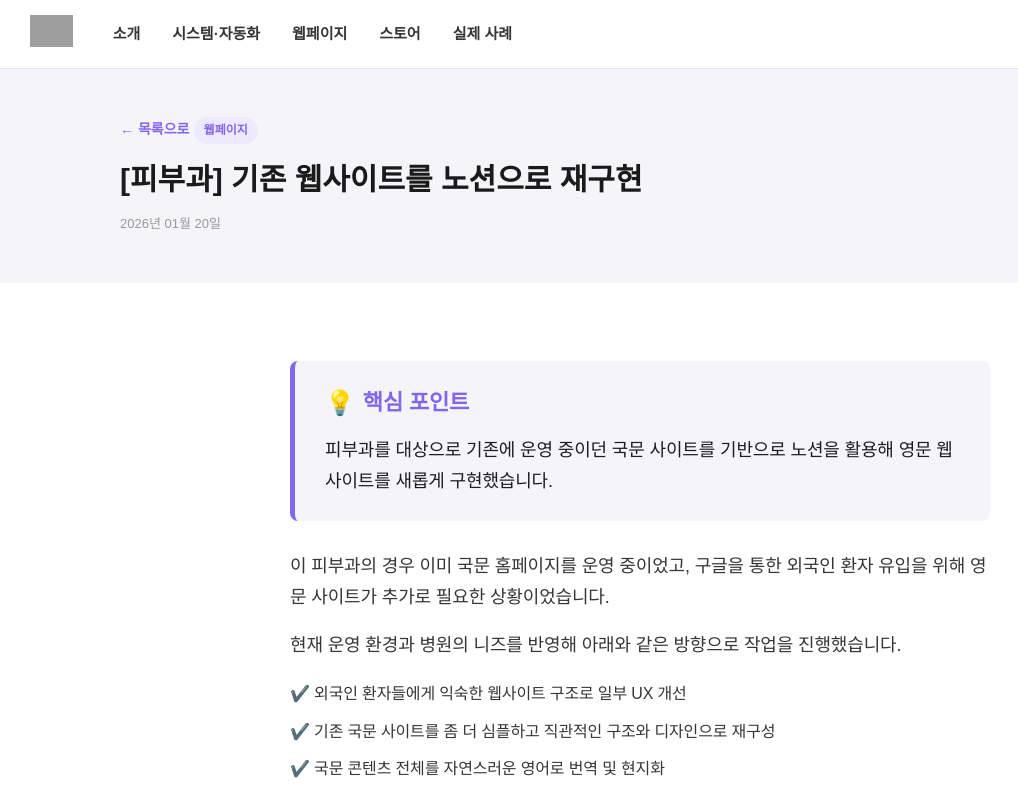
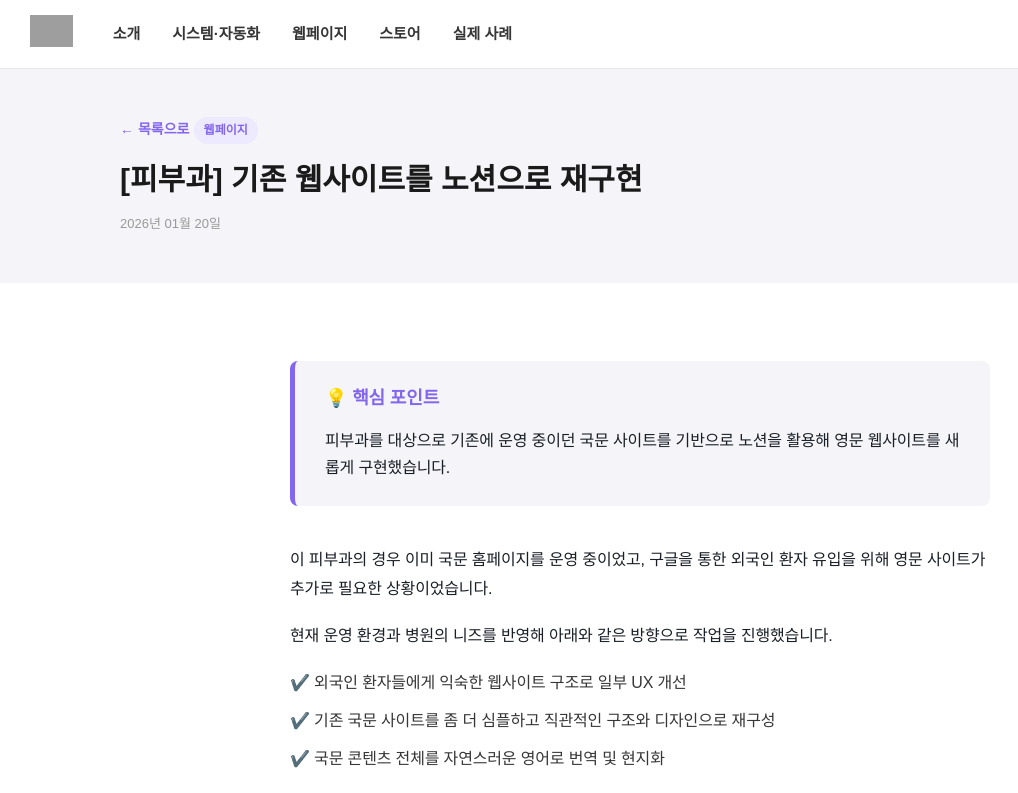
Before and after one commit to nsdlab26/blog, a Jekyll site: the page built from _posts/2026-01-20-notion-clinic-website.md, in a window 1280 px wide and 1400 px high. Shown: the top 793 px of the window, without its empty margins (0-1018 px from the left). Built offline with Jekyll 4.4.1, drawn with Linux system fonts in a browser that asks for light colours; some web fonts are replaced; some of the changed text lies outside the part shown; grey boxes are pictures that could not be loaded.

Commit message:
Update 2026-01-20-notion-clinic-website.md

```diff
--- a/_posts/2026-01-20-notion-clinic-website.md
+++ b/_posts/2026-01-20-notion-clinic-website.md
@@ -8,54 +8,28 @@
 meta_title: "기존 피부과 홈페이지를 노션으로 재구현"
 meta_description: "기존에 운영하던 피부과 홈페이지를 노션으로 재구현한 사례. 개발자 없이도 콘텐츠 수정, 다국어 페이지 추가, 빠른 업데이트가 가능합니다."
 ---
-<div style="font-family: 'Pretendard', sans-serif; color: #1A1F27; letter-spacing: -0.01em;">
-
-	<blockquote style="background-color: #F5F4F8; padding: 25px 30px; border-left: 5px solid #8366EE; border-radius: 8px; margin: 30px 0 30px 0; border-top: none; border-right: none; border-bottom: none; quotes: none;">
-
-		<h2 style="font-size: 22px; font-weight: 700; color: #8366EE; margin-top: 0px; margin-bottom: 15px; display: flex; align-items: center; gap: 8px; line-height: 1.4;"><span style="font-size: 24px;">💡</span> 핵심 포인트</h2>
-
-		<p style="font-size: 18px; line-height: 1.7; color: #1A1F27; margin-bottom: 0; font-weight: 300;">피부과를 대상으로 기존에 운영 중이던 국문 사이트를 기반으로 노션을 활용해 영문 웹사이트를 새롭게 구현했습니다.</p>
-	</blockquote>
-	<section style="margin-bottom: 60px;">
-
-		<p style="font-size: 18px; font-weight: 300; line-height: 1.7; margin-bottom: 18px;">이 피부과의 경우 이미 국문 홈페이지를 운영 중이었고, 구글을 통한 외국인 환자 유입을 위해 영문 사이트가 추가로 필요한 상황이었습니다.</p>
-
-		<p style="font-size: 18px; font-weight: 300; line-height: 1.7; margin-bottom: 18px;">현재 운영 환경과 병원의 니즈를 반영해 아래와 같은 방향으로 작업을 진행했습니다.</p>
-
-		<ul style="list-style: none; padding-left: 0; margin-bottom: 18px; font-size: 18px; font-weight: 300; line-height: 1.7;">
-			<li style="margin-bottom: 8px;">✔️ 외국인 환자들에게 익숙한 웹사이트 구조로 일부 UX 개선</li>
-			<li style="margin-bottom: 8px;">✔️ 기존 국문 사이트를 좀 더 심플하고 직관적인 구조와 디자인으로 재구성</li>
-			<li>✔️ 국문 콘텐츠 전체를 자연스러운 영어로 번역 및 현지화</li>
-		</ul>
-
-		<p style="font-size: 18px; font-weight: 300; line-height: 1.7; margin-bottom: 18px;">노션에서는 이미지와 간단한 HTML 작업을 함께 활용하면 기존 홈페이지와의 싱크로율을 더 높일 수 있는데요.</p>
-
-		<p style="font-size: 18px; font-weight: 300; line-height: 1.7; margin-bottom: 18px;">이 건은 최대한 심플한 구성을 원하셔서, 노션에 기본으로 제공되는 기능 위주로 구현해 보았습니다.</p>
-	</section>
-	<section style="margin-bottom: 60px;">
-
-		<p style="font-size: 18px; font-weight: 300; line-height: 1.7; margin-bottom: 18px;">보통 웹사이트를 만들때는 노션에 외부 툴을 연결하는데요.</p>
-
-		<p style="font-size: 18px; font-weight: 300; line-height: 1.7; margin-bottom: 18px;">상단에 카테고리 메뉴를 구성할 수 있을뿐만 아니라, 하단에 추가적인 내비게이터를 넣을 수 있습니다.</p>
-
-		<p style="font-size: 18px; font-weight: 300; line-height: 1.7; margin-bottom: 18px;">오른쪽 하단에는 카카오톡 채널이나 채널톡 같은 상담 채널도 연결할 수 있어서 실제 홈페이지처럼 활용하실 수 있고요.</p>
-
-		<p style="font-size: 18px; font-weight: 300; line-height: 1.7; margin-bottom: 18px;">전체 작업 기간은 대략 3~4일 정도 걸렸던 것 같아요.</p>
-
-		<p style="font-size: 18px; font-weight: 300; line-height: 1.7; margin-bottom: 18px;">생각보다 빠르게 완성되어서인지 &ldquo;벌써 끝났어요?&rdquo; 하시며 놀라워하시더라고요.</p>
-
-		<p style="font-size: 18px; font-weight: 300; line-height: 1.7; margin-bottom: 18px;">결과물도 만족스러워하셔서 저 역시 기분 좋게 마무리할 수 있었습니다 😁</p>
-
-		<p style="font-size: 18px; font-weight: 700; line-height: 1.7; margin-bottom: 18px; color: #8366EE; margin-top: 40px;">노션으로 웹사이트를 만드는건 이런 분들에게 추천드려요!</p>
-
-		<p style="font-size: 18px; font-weight: 700; line-height: 1.7; margin-bottom: 18px; color: #8366EE; margin-top: 40px;">
-			<br>
-		</p>
-	</section>
-	<section style="margin-bottom: 60px;">
-
-		<table style="width: 100%; border-collapse: separate; border-spacing: 15px 0; table-layout: fixed;">
-			<tbody></tbody>
-		</table>
-	</section>
+<div style="font-family: 'Pretendard', sans-serif; color: #1a1f27; letter-spacing: -0.01em;"><!-- 상단 커버 이미지 -->
+<blockquote style="background-color: #f5f4f8; padding: 25px 30px; border-left: 5px solid #8366EE; border-radius: 8px; margin: 30px 0 40px 0; border-top: none; border-right: none; border-bottom: none; quotes: none;">
+<h3 style="font-size: 18px; font-weight: bold; color: #8366ee; margin-top: 0px; margin-bottom: 15px; display: flex; align-items: center; gap: 8px; line-height: 1.4;">💡 핵심 포인트</h3>
+<p style="font-size: 16px; line-height: 1.7; color: #1a1f27; margin-bottom: 0; font-weight: 400;">피부과를 대상으로 기존에 운영 중이던 국문 사이트를 기반으로 노션을 활용해 영문 웹사이트를 새롭게 구현했습니다.</p>
+</blockquote>
+<section style="margin-bottom: 60px;">
+<p style="font-size: 16px; font-weight: 400; line-height: 1.8; color: #1a1f27; margin-bottom: 18px;">이 피부과의 경우 이미 국문 홈페이지를 운영 중이었고, 구글을 통한 외국인 환자 유입을 위해 영문 사이트가 추가로 필요한 상황이었습니다.</p>
+<p style="font-size: 16px; font-weight: 400; line-height: 1.8; color: #1a1f27; margin-bottom: 18px;">현재 운영 환경과 병원의 니즈를 반영해 아래와 같은 방향으로 작업을 진행했습니다.</p>
+<ul style="list-style: none; padding-left: 0; margin-bottom: 24px; font-size: 16px; font-weight: 400; line-height: 1.8;">
+<li style="margin-bottom: 8px;"><span style="color: #8366ee; font-weight: bold;">✔️</span> 외국인 환자들에게 익숙한 웹사이트 구조로 일부 UX 개선</li>
+<li style="margin-bottom: 8px;"><span style="color: #8366ee; font-weight: bold;">✔️</span> 기존 국문 사이트를 좀 더 심플하고 직관적인 구조와 디자인으로 재구성</li>
+<li><span style="color: #8366ee; font-weight: bold;">✔️</span> 국문 콘텐츠 전체를 자연스러운 영어로 번역 및 현지화</li>
+</ul>
+<p style="margin: 40px 0;"><img style="width: 100%; border-radius: 8px;" src="https://cdn.imweb.me/upload/S20260317e48e798a6d243/b1ceda7e3ad1e.png" alt="노션 작업 화면" /></p>
+<p style="font-size: 16px; font-weight: 400; line-height: 1.8; color: #1a1f27; margin-bottom: 18px;">노션에서는 이미지와 간단한 HTML 작업을 함께 활용하면 기존 홈페이지와의 싱크로율을 더 높일 수 있는데요. <br />이 건은 최대한 심플한 구성을 원하셔서, 노션에 기본으로 제공되는 기능 위주로 구현해 보았습니다.</p>
+</section>
+<section style="margin-bottom: 60px;">
+<p style="margin-bottom: 32px;"><img style="width: 400px; max-width: 100%; border-radius: 8px;" src="https://cdn.imweb.me/upload/S20260317e48e798a6d243/21efacbc656bd.png" alt="" /></p>
+<p style="font-size: 16px; font-weight: 400; line-height: 1.8; color: #1a1f27; margin-bottom: 18px;">보통 웹사이트를 만들 때는 노션에 외부 툴을 연결하는데요. 상단에 카테고리 메뉴를 구성할 수 있을 뿐만 아니라, 하단에 추가적인 내비게이터를 넣을 수 있습니다. <br />오른쪽 하단에는 카카오톡 채널이나 채널톡 같은 상담 채널도 연결할 수 있어서 실제 홈페이지처럼 활용하실 수 있고요.</p>
+<p style="font-size: 16px; font-weight: 400; line-height: 1.8; color: #1a1f27; margin-bottom: 18px;">전체 작업 기간은 대략 3~4일 정도 걸렸던 것 같아요.<br />생각보다 빠르게 완성되어서인지 “벌써 끝났어요?” 하시며 놀라워하시더라고요. 결과물도 만족스러워하셔서 저 역시 기분 좋게 마무리할 수 있었습니다 😁</p>
+<p style="font-size: 16px; font-weight: 400; line-height: 1.8; color: #1a1f27; margin-bottom: 18px;"> </p>
+<h3 style="font-size: 18px; font-weight: bold; line-height: 1.5; color: #8366ee; margin-bottom: 24px;">노션으로 웹사이트를 만드는건 이런 분들에게 추천드려요!</h3>
+<p style="margin-bottom: 32px;"><img style="width: 100%; border-radius: 8px;" src="https://cdn.imweb.me/upload/S20260317e48e798a6d243/32ee3cc34f720.png" alt="" /></p>
+</section>
 </div>
```
